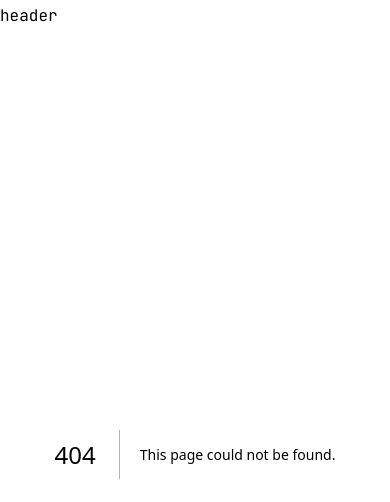
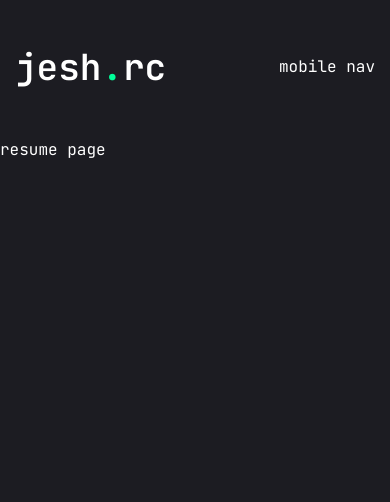
Before and after one commit to jesh-rc/Portfolio, a Next.js app: page /resume in a window 390 px wide. Before the commit this address had no page. Shown: the top 502 px of the page. Built offline with nearby package versions, Linux system fonts and the light colour scheme.

Commit message:
Added Nav bar component and created pages for services, resume, work, and contact
- Updated header with logo, desktop nav, hire me button, and mobile nav
- Created Nav component with pages
- Created folders for each page in nav bar, in app folder

```diff
--- /dev/null
+++ b/app/contact/page.jsx
@@ -0,0 +1,7 @@
+const Contact = () => {
+    return (
+        <div>contact page</div>
+    );
+};
+
+export default Contact;
--- /dev/null
+++ b/app/resume/page.jsx
@@ -0,0 +1,7 @@
+const Resume = () => {
+    return (
+        <div>resume page</div>
+    );
+};
+
+export default Resume;
--- /dev/null
+++ b/app/services/page.jsx
@@ -0,0 +1,7 @@
+const Services = () => {
+    return (
+        <div>services page</div>
+    );
+};
+
+export default Services;
--- /dev/null
+++ b/app/work/page.jsx
@@ -0,0 +1,7 @@
+const Work = () => {
+    return (
+        <div>work page</div>
+    );
+};
+
+export default Work;
--- a/components/Header.jsx
+++ b/components/Header.jsx
@@ -1,6 +1,31 @@
+import Link from "next/link";
+import { Button } from "./ui/button";
+
+// Components
+import Nav from "./Nav";
+
 const Header = () => {
   return (
-    <header>header</header>
+    <header className="py-8 xl:py-12 text-white">
+        <div className="container mx-auto flex justify-between items-center">
+            {/* logo */}
+            <Link href="/">
+                <h1 className="text-4xl font-semibold">
+                    jesh<span className="text-accent">.</span>rc
+                </h1>
+            </Link>
+            {/* desktop nav & hire me button */}
+            <div className="hidden xl:flex items-center gap-8">
+                <Nav />
+                <Link href="/contact">
+                    <Button>Hire Me</Button>
+                </Link>
+            </div>
+
+            {/* mobile nav */}
+            <div className="xl:hidden">mobile nav</div>
+        </div>
+    </header>
   );
 };
 
--- /dev/null
+++ b/components/Nav.jsx
@@ -0,0 +1,51 @@
+"use client";
+
+import Link from "next/link";
+import { usePathname } from "next/navigation";
+
+const links = [
+    {
+        name: "home",
+        path: "/",
+    },
+    {
+        name: "services",
+        path: "/services",
+    },
+    {
+        name: "resume",
+        path: "/resume",
+    },
+    {
+        name: "work",
+        path: "/work",
+    },
+    {
+        name: "contact",
+        path: "/contact",
+    },
+]
+
+
+const Nav = () => {
+    const pathname = usePathname();
+    return (
+        <nav className="flex gap-8">
+            {links.map((link, index) => {
+                return (
+                    <Link
+                        href={link.path}
+                        key={index}
+                        className={`${
+                            link.path === pathname && "text-accent border-b-2 border-accent"
+                        } capitalize font-medium hover:text-accent transition-all`}
+                    >
+                        {link.name}
+                    </Link>
+                );
+            })}
+        </nav>
+    );
+};
+
+export default Nav;
```
